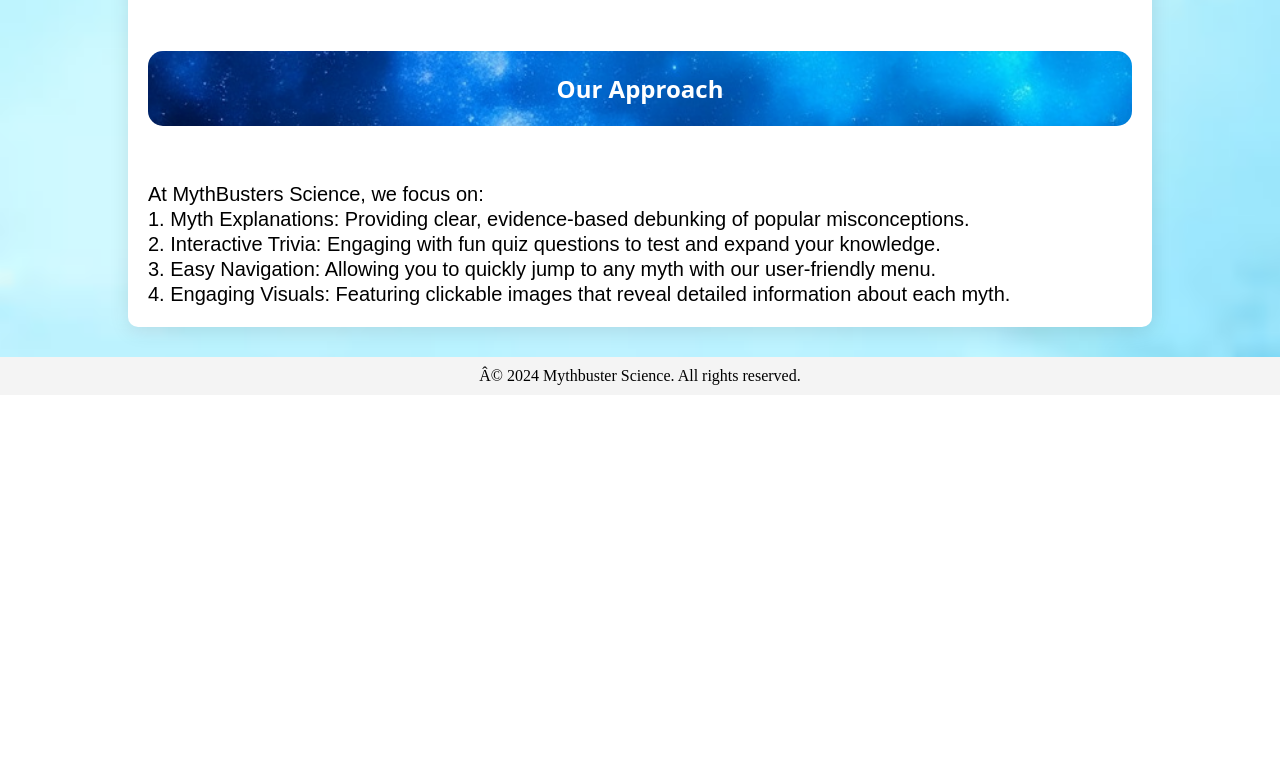
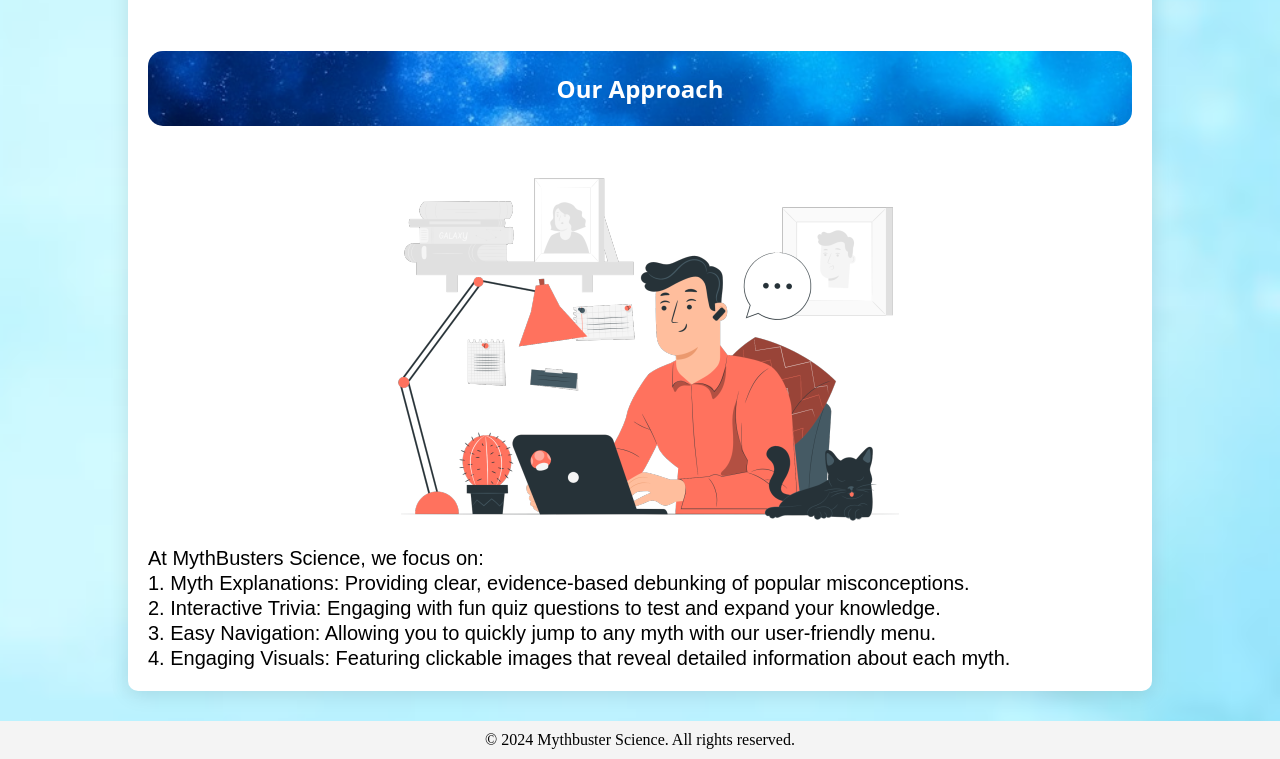
Before and after one commit to BassWoodSucksAtCoding/MythBusters, a plain HTML site: page index.html in a window 1280 px wide. Shown: the part 3340-4099 px from the top of the page. Before the commit the page ends 3735 px from the top, so only its background shows below. Drawn offline with Linux system fonts and the light colour scheme.

Commit message:
Add files via upload

```diff
--- a/index.html
+++ b/index.html
@@ -87,7 +87,10 @@
 
         <div class="banner">
             Our Approach
-        </div> <br> <br>
+        </div>
+        <div class="background-container2">
+            <img src="textbg7.png" alt="">
+        </div>
         <p>At MythBusters Science, we focus on:</p>
         <p>1. Myth Explanations: Providing clear, evidence-based debunking of popular misconceptions.</p>
         <p>2. Interactive Trivia: Engaging with fun quiz questions to test and expand your knowledge.</p>
@@ -95,7 +98,7 @@
         <p>4. Engaging Visuals: Featuring clickable images that reveal detailed information about each myth.</p>
     </main>
     <footer>
-        <p>Â© 2024 Mythbuster Science. All rights reserved.</p>
+        <p>© 2024 Mythbuster Science. All rights reserved.</p>
     </footer>
 </body>
 </html>
```
Also changed, not shown: contact.html (+3 -1 lines), myths.html (+1 -1 lines), textbg7.png (added).
